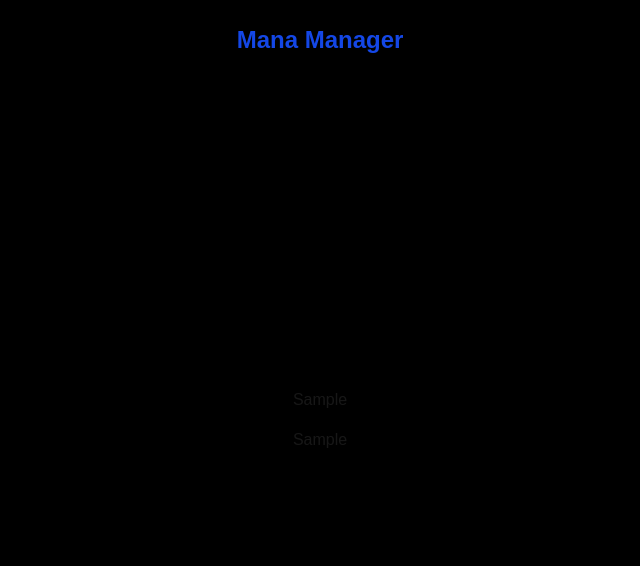
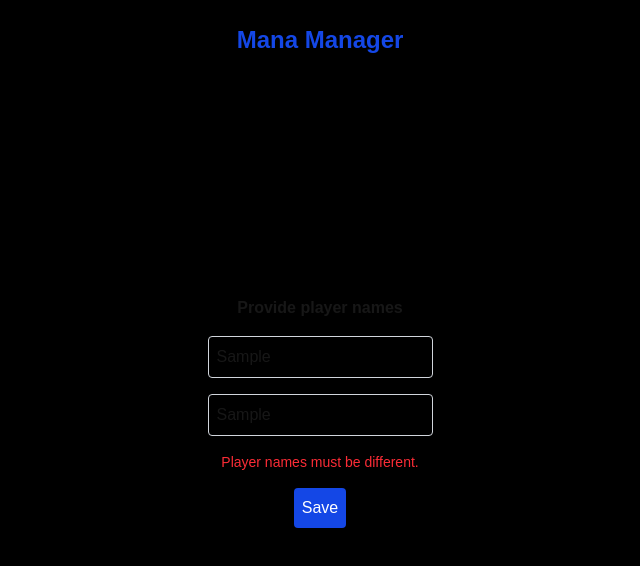
Before and after one commit to mlaskowski7/cc-mana_truck, a Next.js app: page / in a window 1280 px wide. Both pictures are taken after typing "Sample", "Sample" into the empty fields and a click on the button "Save". Shown: the top 566 px of the page, without its empty margins (320-960 px from the left). Built offline with nearby package versions, Linux system fonts and the light colour scheme.

Commit message:
refactor: player form include err handling

```diff
--- a/components/PlayerForm.tsx
+++ b/components/PlayerForm.tsx
@@ -8,16 +8,26 @@ const PlayerForm = () => {
   const dispatch = useAppDispatch();
   const [player1, setPlayer1] = useState("");
   const [player2, setPlayer2] = useState("");
+  const [error, setError] = useState<string | null>(null);
 
   const handleSubmit = (e: React.FormEvent) => {
     e.preventDefault();
-    if (player1 && player2) {
-      dispatch(setPlayers({ player1, player2 }));
+
+    if (!player1.trim() || !player2.trim()) {
+      setError("Both player names are required.");
+      return;
     }
+    if (player1.trim().toLowerCase() === player2.trim().toLowerCase()) {
+      setError("Player names must be different.");
+      return;
+    }
+
+    setError(null);
+    dispatch(setPlayers({ player1, player2 }));
   };
 
   return (
-    <div className="text-center items-center justify-center">
+    <div className="text-center flex flex-col items-center justify-center">
       <h2 className="font-semibold">Provide player names</h2>
       <form
         onSubmit={handleSubmit}
@@ -25,18 +35,22 @@ const PlayerForm = () => {
       >
         <input
           type="text"
-          placeholder="player1 name..."
+          placeholder="Player 1 name..."
           value={player1}
           onChange={(e) => setPlayer1(e.target.value)}
-          className="p-2"
+          className="p-2 border border-gray-300 rounded"
         />
         <input
           type="text"
-          placeholder="player2 name..."
+          placeholder="Player 2 name..."
           value={player2}
           onChange={(e) => setPlayer2(e.target.value)}
-          className="p-2"
+          className="p-2 border border-gray-300 rounded"
         />
+
+        {/* Display error message if there is one */}
+        {error && <p className="text-red-500 text-sm">{error}</p>}
+
         <button
           type="submit"
           className="bg-blue-700 text-white p-2 rounded hover:bg-blue-600 ease-in-out duration-300 cursor-pointer"
```
